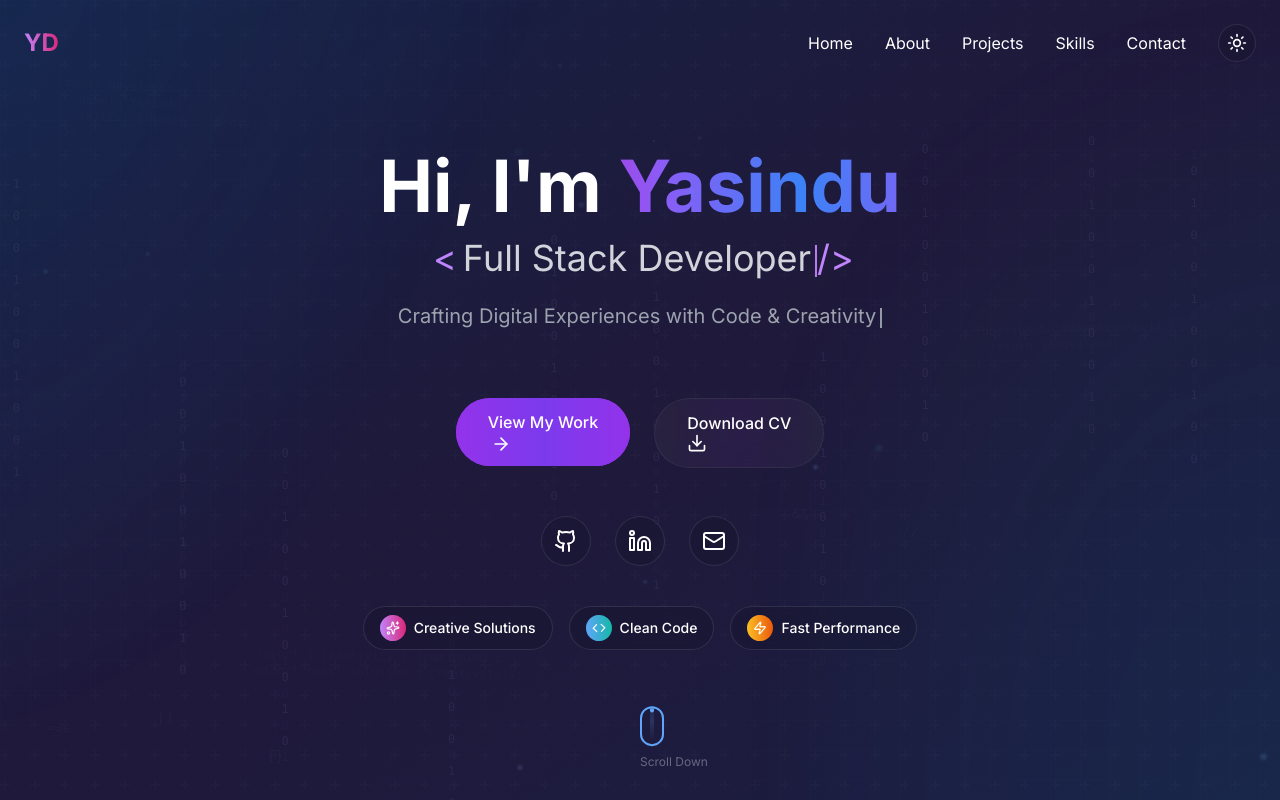
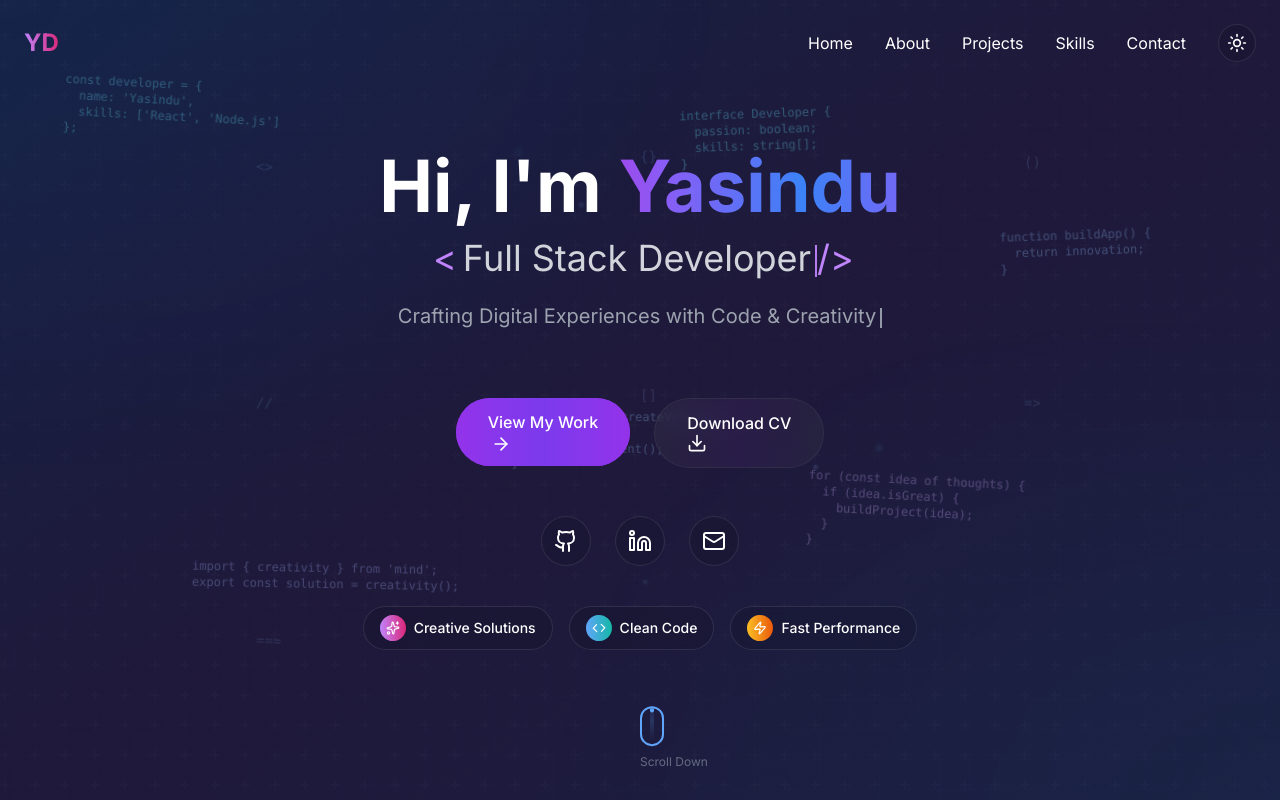
Before and after one commit to Yasindu20/YasinduPortfolio, a Next.js app: page / in a window 1280 px wide. Shown: the top 800 px of the page. Built offline with nearby package versions, Linux system fonts and the light colour scheme.

Commit message:
Hero Animations performance fixed

```diff
--- a/components/Hero.tsx
+++ b/components/Hero.tsx
@@ -467,14 +467,48 @@ export default function Hero() {
     // Client-side only code for generating animation keyframes
     const style = document.createElement('style')
     style.textContent = `
-      @keyframes binaryRain {
-        0% { transform: translateY(-20px); }
-        100% { transform: translateY(100vh); }
-      }
-
       @keyframes floatCode {
         0%, 100% { transform: translateY(0); }
         50% { transform: translateY(-15px); }
+      }
+
+      @keyframes code-float-1 {
+        0%, 100% { transform: translateY(0) rotate(var(--rotate, 0deg)); }
+        50% { transform: translateY(-10px) rotate(var(--rotate, 0deg)); }
+      }
+
+      @keyframes code-float-2 {
+        0%, 100% { transform: translateY(0) rotate(var(--rotate, 0deg)); }
+        50% { transform: translateY(-15px) rotate(var(--rotate, 0deg)); }
+      }
+
+      @keyframes code-float-3 {
+        0%, 100% { transform: translateY(0) rotate(var(--rotate, 0deg)); }
+        50% { transform: translateY(-8px) rotate(var(--rotate, 0deg)); }
+      }
+
+      .code-float-1 {
+        --rotate: 3deg;
+        animation: code-float-1 8s ease-in-out infinite;
+      }
+
+      .code-float-2 {
+        --rotate: -2deg;
+        animation: code-float-2 10s ease-in-out infinite;
+      }
+
+      .code-float-3 {
+        --rotate: 1deg;
+        animation: code-float-3 12s ease-in-out infinite;
+      }
+
+      .grid-pattern {
+        animation: grid-float 20s linear infinite;
+      }
+
+      @keyframes grid-float {
+        0% { background-position: 0 0; }
+        100% { background-position: 30px 30px; }
       }
     `
     document.head.appendChild(style)
@@ -544,153 +578,122 @@ export default function Hero() {
           }}
         />
 
-        {/* Animated code snippets */}
-        <div className="absolute inset-0 opacity-5">
-          <div className="absolute top-[10%] left-[5%] text-xs font-mono opacity-30 transform rotate-3">
+        {/* Performance-optimized code snippets with CSS animations */}
+        <div className="absolute inset-0">
+          {isMounted && (
+            <>
+              <div className="absolute top-[10%] left-[5%] text-xs font-mono text-cyan-300/30 transform rotate-3 code-float-1">
                 const developer = {`{`} <br />
                 &nbsp;&nbsp;name: 'Yasindu', <br />
                 &nbsp;&nbsp;skills: ['React', 'Node.js'] <br />
                 {`}`};
               </div>
-          <div className="absolute top-[40%] right-[8%] text-xs font-mono opacity-30 transform -rotate-2">
-            function buildAwesomeApp() {`{`} <br />
+              <div className="absolute top-[30%] right-[10%] text-xs font-mono text-blue-300/30 transform -rotate-2 code-float-2">
+                function buildApp() {`{`} <br />
                 &nbsp;&nbsp;return innovation; <br />
                 {`}`}
               </div>
-          <div className="absolute bottom-[15%] left-[20%] text-xs font-mono opacity-30 transform rotate-1">
+              <div className="absolute bottom-[25%] left-[15%] text-xs font-mono text-indigo-300/30 transform rotate-1 code-float-3">
                 import {`{`} creativity {`}`} from 'mind'; <br />
                 export const solution = creativity();
               </div>
+              <div className="absolute top-[60%] right-[20%] text-xs font-mono text-purple-300/30 transform rotate-2 code-float-1" style={{ animationDelay: '1s' }}>
+                for (const idea of thoughts) {`{`} <br />
+                &nbsp;&nbsp;if (idea.isGreat) {`{`} <br />
+                &nbsp;&nbsp;&nbsp;&nbsp;buildProject(idea); <br />
+                &nbsp;&nbsp;{`}`} <br />
+                {`}`}
+              </div>
+              <div className="absolute top-[15%] right-[35%] text-xs font-mono text-cyan-300/30 transform -rotate-1 code-float-2" style={{ animationDelay: '0.5s' }}>
+                interface Developer {`{`} <br />
+                &nbsp;&nbsp;passion: boolean; <br />
+                &nbsp;&nbsp;skills: string[]; <br />
+                {`}`}
+              </div>
+              <div className="absolute bottom-[40%] left-[40%] text-xs font-mono text-blue-300/30 transform rotate-1 code-float-3" style={{ animationDelay: '1.5s' }}>
+                async function createValue() {`{`} <br />
+                &nbsp;&nbsp;await learn(); <br />
+                &nbsp;&nbsp;return implement(); <br />
+                {`}`}
+              </div>
+            </>
+          )}
         </div>
 
-        {/* Binary code rain effect - Client-side only rendering with isMounted check */}
-        <div className="absolute inset-0 overflow-hidden opacity-10">
-          {isMounted && Array.from({ length: 10 }).map((_, i) => {
-            // Generate a stable key for each rain element
-            const rainKey = `rain-${i}`;
-            // Use deterministic values based on indices
-            const leftPos = (i * 10) + (((i * 13) % 5) + 1);
-            const animDuration = 5 + ((i * 7) % 10);
-            const animDelay = i * 0.5;
+        {/* Simple code symbols with CSS animations instead of heavy JS animations */}
+        <div className="absolute inset-0 overflow-hidden">
+          {isMounted && ['<>', '{}', '()', '//', '[]', '=>', '==='].map((symbol, i) => {
+            // Position symbols in a distributed pattern
+            const row = Math.floor(i / 3);
+            const col = i % 3;
+            const top = 20 + (row * 30);
+            const left = 20 + (col * 30);
+            const animationClass = `code-float-${1 + (i % 3)}`;
+            const animationDelay = `${i * 0.3}s`;
 
             return (
               <div
-                key={rainKey}
-                className="absolute font-mono text-xs text-purple-300"
+                key={`symbol-${i}-${symbol}`}
+                className={`absolute text-sm font-mono text-blue-300/15 ${animationClass}`}
                 style={{
-                  top: `-20px`,
-                  left: `${leftPos}%`,
-                  animation: `binaryRain ${animDuration}s linear infinite`,
-                  animationDelay: `${animDelay}s`,
+                  top: `${top}%`,
+                  left: `${left}%`,
+                  animationDelay: animationDelay,
                 }}
               >
-                {Array.from({ length: 20 }).map((_, j) => {
-                  // Create deterministic binary pattern
-                  const isOne = ((i + j) % 3 === 0);
-                  const isHighOpacity = ((i + j) % 2 === 0);
-
-                  return (
-                    <div key={`${rainKey}-bit-${j}`} style={{ opacity: isHighOpacity ? 0.8 : 0.3 }}>
-                      {isOne ? '1' : '0'}
-                    </div>
-                  );
-                })}
+                {symbol}
               </div>
             );
           })}
         </div>
 
-        {/* Floating gradient orbs with tech theme */}
+        {/* Floating gradient orbs with tech theme - simplified for better performance */}
         <motion.div
           animate={{
-            scale: [1, 1.2, 1],
-            rotate: [0, 180, 360],
-            opacity: [0.3, 0.5, 0.3],
-          }}
-          transition={{
-            duration: 20,
-            repeat: Infinity,
-            ease: "linear"
-          }}
-          className="absolute -top-1/2 -left-1/2 w-full h-full bg-gradient-radial from-blue-500/15 to-transparent rounded-full"
-          style={{
-            filter: 'blur(50px)',
-            transform: `translate(${cursorPosition.x / 10}px, ${cursorPosition.y / 10}px)`,
-          }}
-        />
-
-        <motion.div
-          animate={{
-            scale: [1, 1.3, 1],
-            rotate: [360, 180, 0],
-            opacity: [0.3, 0.6, 0.3],
+            scale: [1, 1.1, 1],
+            opacity: [0.3, 0.4, 0.3],
           }}
           transition={{
             duration: 25,
             repeat: Infinity,
             ease: "linear"
           }}
-          className="absolute -bottom-1/2 -right-1/2 w-full h-full bg-gradient-radial from-cyan-500/15 to-transparent rounded-full"
+          className="absolute -top-1/2 -left-1/2 w-full h-full bg-gradient-radial from-blue-500/10 to-transparent rounded-full"
           style={{
             filter: 'blur(70px)',
-            transform: `translate(${-cursorPosition.x / 8}px, ${-cursorPosition.y / 8}px)`,
           }}
         />
 
-        {/* Interactive follow glow */}
         <motion.div
-          className="absolute w-[200px] h-[200px] rounded-full bg-blue-500/15"
+          animate={{
+            scale: [1, 1.15, 1],
+            opacity: [0.3, 0.5, 0.3],
+          }}
+          transition={{
+            duration: 30,
+            repeat: Infinity,
+            ease: "linear"
+          }}
+          className="absolute -bottom-1/2 -right-1/2 w-full h-full bg-gradient-radial from-cyan-500/10 to-transparent rounded-full"
+          style={{
+            filter: 'blur(80px)',
+          }}
+        />
+
+        {/* Interactive follow glow - simplified transform */}
+        {mouseInView && (
+          <div
+            className="absolute w-[200px] h-[200px] rounded-full bg-blue-500/10 transition-all duration-300"
             style={{
               filter: 'blur(80px)',
               left: `calc(${cursorPosition.x}% - 100px)`,
               top: `calc(${cursorPosition.y}% - 100px)`,
-            opacity: mouseInView ? 0.8 : 0,
-            transition: 'opacity 0.3s ease',
             }}
           />
+        )}
 
-        {/* Tech-themed floating elements - Client-side only with isMounted check */}
-        <div className="absolute inset-0 overflow-hidden">
-          {isMounted && ['<>', '{}', '()', '//', '*/','[]', '||', '&&', '=>', '==='].map((symbol, i) => {
-            // Create deterministic positions and animations based on index
-            const yPos = 50 + ((i * 37) % 50);
-            const xPos = ((i * 23) % 100);
-            const yTarget = -50 - ((i * 29) % 50);
-            const rotateStart = ((i * 11) % 20) - 10;
-            const rotateEnd = ((i * 17) % 20) - 10;
-            const duration = 15 + ((i * 13) % 20);
-            const scale = 1 + ((i % 3) * 0.5);
-
-            return (
-              <motion.div
-                key={`symbol-${i}-${symbol}`}
-                className="absolute text-xs md:text-sm font-mono text-blue-300/20"
-                initial={{ y: yPos, x: xPos - 50, opacity: 0.1 }}
-                animate={{
-                  y: [yPos, yTarget],
-                  opacity: [0.1, 0.3, 0.1],
-                  rotate: [rotateStart, rotateEnd]
-                }}
-                transition={{
-                  repeat: Infinity,
-                  duration: duration,
-                  repeatType: 'reverse',
-                  ease: 'linear'
-                }}
-                style={{
-                  left: `${xPos}%`,
-                  top: `${yPos}%`,
-                  transform: `scale(${scale})`,
-                }}
-              >
-                {symbol}
-              </motion.div>
-            );
-          })}
-        </div>
-
-        {/* Particle system - Client-side only with isMounted check */}
-        {isMounted && Array.from({ length: 20 }).map((_, i) => {
+        {/* Reduced number of particles for better performance */}
+        {isMounted && Array.from({ length: 8 }).map((_, i) => {
           // Create deterministic values based on index
           const colorR = 100 + ((i * 17) % 50);
           const colorG = 150 + ((i * 23) % 50);
@@ -711,14 +714,12 @@ export default function Hero() {
           );
         })}
 
-        {/* Grid pattern - more tech-like */}
+        {/* Grid pattern - CSS-based instead of JS transform for better performance */}
         <div
-          className="absolute inset-0 opacity-10"
+          className="absolute inset-0 opacity-10 grid-pattern"
           style={{
             backgroundImage: 'linear-gradient(to right, rgba(100, 200, 255, 0.1) 1px, transparent 1px), linear-gradient(to bottom, rgba(100, 200, 255, 0.1) 1px, transparent 1px)',
             backgroundSize: '30px 30px',
-            transform: `translate(${cursorPosition.x / 20}px, ${cursorPosition.y / 20}px)`,
-            transition: 'transform 0.3s ease-out',
           }}
         />
       </div>
```
Lines whose indentation alone changed are shown as unchanged.
